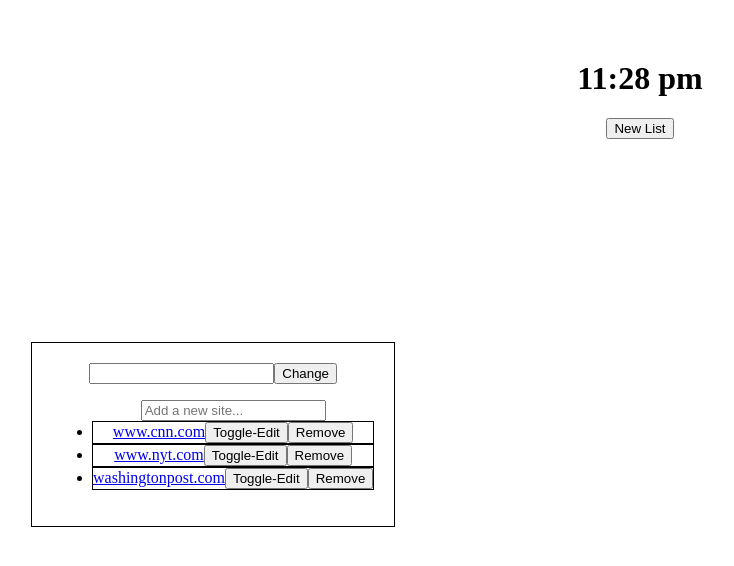
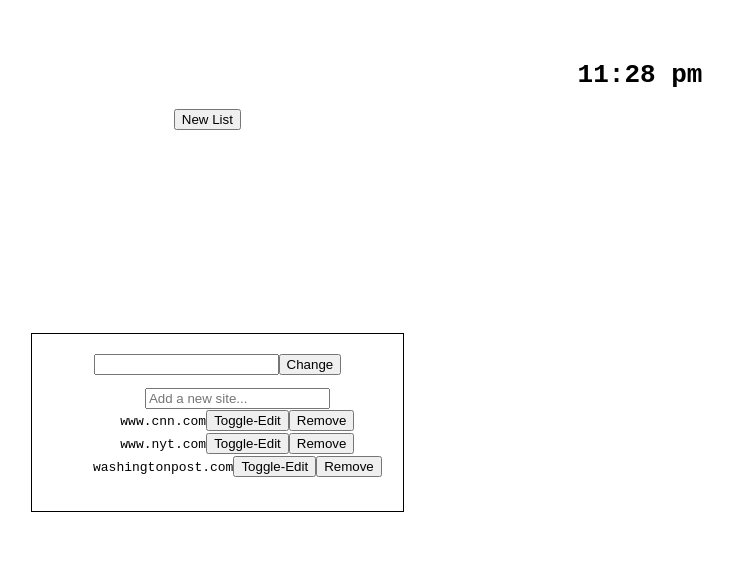
Before and after one commit to LiminalCrab/Startpage, a Vue app: page / in a window 1280 px wide. Both pictures are taken after a click on the button "New List". Shown: the top 566 px of the page, without its empty margins (0-734 px from the left). Built offline with nearby package versions, Linux system fonts and the light colour scheme.

Commit message:
Cleaning up, making pretty.

```diff
--- a/src/App.vue
+++ b/src/App.vue
@@ -2,12 +2,11 @@
   <div id="app">
   <!-- Injection goes here -->
     <time-component/>
-    <button @click="addListContainer">New List </button>
-    <table>
-      <tr v-for="item in array" :key="item.id">
-        <td>
+    <table> <button @click="addListContainer">New List </button>
+      <tr>
+        <td v-for="item in array" :key="item.id">
           <listcontainer :item="item"/>
-         </td>
+          </td>
       </tr>
     </table>
   </div>
@@ -39,7 +38,7 @@ export default {
 <!-- CSS for global -->
 <style>
 #app {
-  font-family:serif;
+  font-family:monospace;
   -webkit-font-smoothing: antialiased;
   -moz-osx-font-smoothing: grayscale;
   text-align: center;
--- a/src/components/ListContainer.vue
+++ b/src/components/ListContainer.vue
@@ -39,5 +39,6 @@ export default {
     margin-top: 200px;
     border: 1px solid;
     max-width: 400px;
+
 }
 </style>
--- a/src/components/Site.vue
+++ b/src/components/Site.vue
@@ -1,8 +1,8 @@
 <template>
 <div class="container">
-    <li>
-        <span><a :href="staticRef + siteName">{{ siteName }}</a> <!-- array {{ siteName }} --> </span>
-        <button @click="doEdit() ; isHidden = !isHidden"> Toggle-Edit </button>
+    <li class="listDec">
+        <span><a class="linkDec" :href="staticRef + siteName">{{ siteName }}</a> <!-- array {{ siteName }} --> </span>
+        <button class="togglebutton" @click="doEdit() ; isHidden = !isHidden"> Toggle-Edit </button>
         <button @click="$emit('site-remove')">Remove</button>
     </li>
     <form @submit.prevent="stopEdit()" v-if="!isHidden">
@@ -51,6 +51,21 @@ export default {
 <style scoped>
 .container{
     border: 1px solid;
+    color: #fff;
+    }
+.container:hover a{
+    background-color: #000;
+    color: white;
 }
 
+.linkDec{
+    text-decoration: none;
+    color: #000;
+}
+
+.listDec{
+    list-style-type: none;
+}
+
+
 </style>
--- a/src/components/SiteList.vue
+++ b/src/components/SiteList.vue
@@ -10,6 +10,7 @@
         </form>
        <ul>
            <create-site @on-new-site="addSite($event)" />
+
            <site
            v-for="(site, index) in sites"
            :key="index"
```
